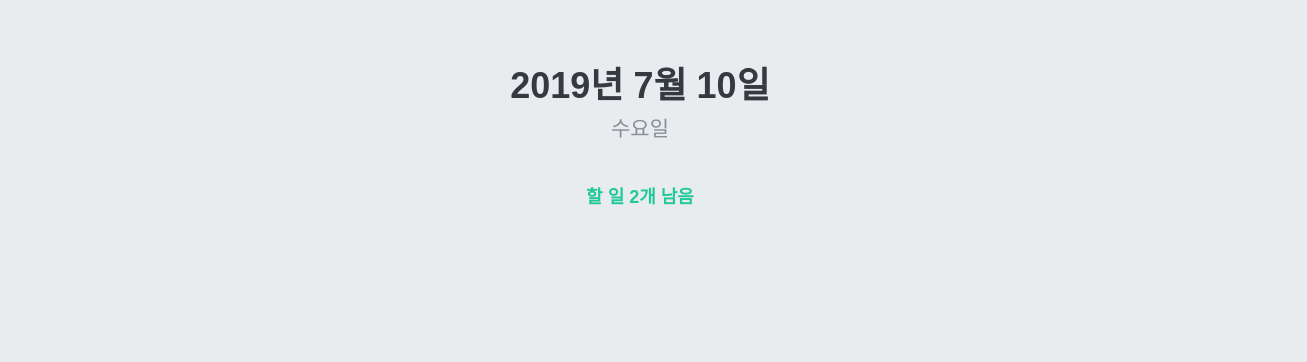
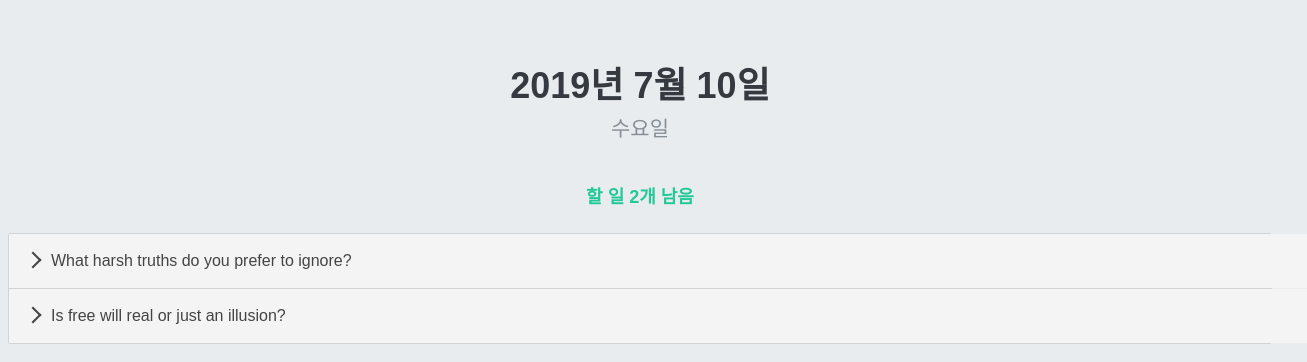
Before and after one commit to Lim-Suhyeon/ReactTest, a React (Create React App) app: page / in a window 1280 px wide. Shown: the top 362 px of the page, 1307 px wide, since content can reach past the window. Built offline with nearby package versions, Linux system fonts and the light colour scheme.

Commit message:
accordion test

```diff
--- a/src/App.js
+++ b/src/App.js
@@ -1,6 +1,7 @@
 import "./styles.css";
 import { createGlobalStyle } from "styled-components";
 import TodoHead from "./components/TodoHead";
+import ComAccordion from "./components/ComAccordion";
 
 const GlobalStyle = createGlobalStyle`
   body {
@@ -13,6 +14,7 @@
     <div className="App">
       <GlobalStyle />
       <TodoHead />
+      <ComAccordion />
     </div>
   );
 }
--- /dev/null
+++ b/src/components/ComAccordion.js
@@ -0,0 +1,51 @@
+import React from 'react';
+import 'react-accessible-accordion/dist/fancy-example.css';
+
+import {
+    Accordion,
+    AccordionItem,
+    AccordionItemHeading,
+    AccordionItemButton,
+    AccordionItemPanel,
+} from 'react-accessible-accordion';
+
+// Demo styles, see 'Styles' section below for some notes on use.
+import 'react-accessible-accordion/dist/fancy-example.css';
+
+function ComAccordion() {
+    return (
+        <Accordion>
+            <AccordionItem>
+                <AccordionItemHeading>
+                    <AccordionItemButton>
+                        What harsh truths do you prefer to ignore?
+                    </AccordionItemButton>
+                </AccordionItemHeading>
+                <AccordionItemPanel>
+                    <p>
+                        Exercitation in fugiat est ut ad ea cupidatat ut in
+                        cupidatat occaecat ut occaecat consequat est minim minim
+                        esse tempor laborum consequat esse adipisicing eu
+                        reprehenderit enim.
+                    </p>
+                </AccordionItemPanel>
+            </AccordionItem>
+            <AccordionItem>
+                <AccordionItemHeading>
+                    <AccordionItemButton>
+                        Is free will real or just an illusion?
+                    </AccordionItemButton>
+                </AccordionItemHeading>
+                <AccordionItemPanel>
+                    <p>
+                        In ad velit in ex nostrud dolore cupidatat consectetur
+                        ea in ut nostrud velit in irure cillum tempor laboris
+                        sed adipisicing eu esse duis nulla non.
+                    </p>
+                </AccordionItemPanel>
+            </AccordionItem>
+        </Accordion>
+    );
+}
+
+export default ComAccordion;
```
